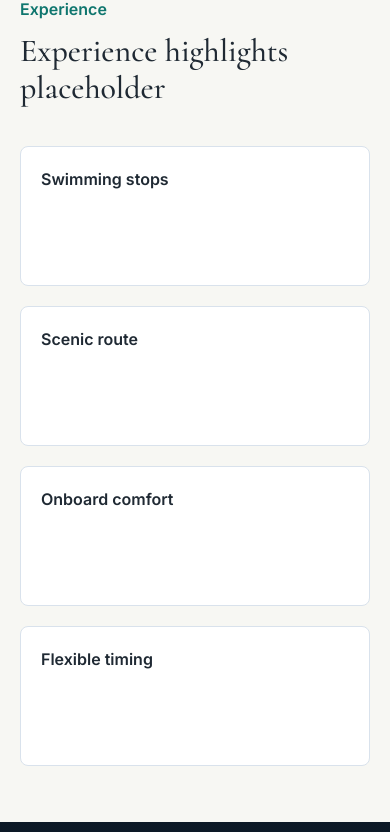
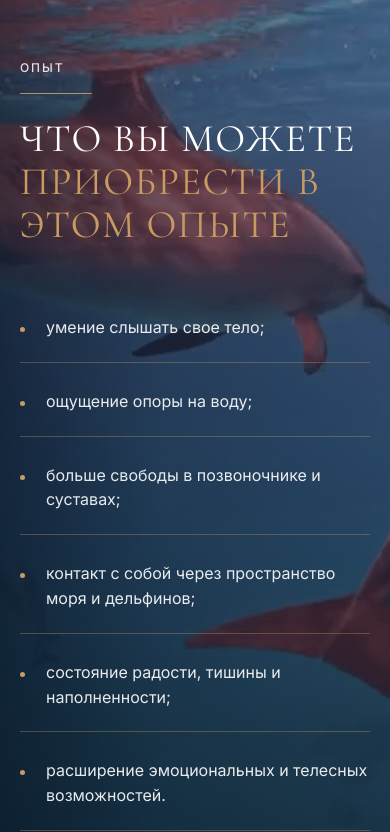
Before and after one commit to DariaKott/dolphins-website, a Next.js app: page / in a window 390 px wide. Shown: the part 3432-4264 px from the top of the page. Built offline with nearby package versions, Linux system fonts and the light colour scheme.

Commit message:
add section Experience

```diff
--- a/src/components/Experience/Experience.module.scss
+++ b/src/components/Experience/Experience.module.scss
@@ -1,49 +1,158 @@
-.header {
-  max-width: 720px;
+.experience {
+  display: flex;
+  min-height: 100vh;
+  align-items: center;
+  padding: 280px 0 120px;
+  color: #ffffff;
+  background-image:
+    linear-gradient(
+      180deg,
+      rgba(3, 14, 28, 0.24) 0%,
+      rgba(3, 14, 28, 0.44) 42%,
+      rgba(3, 14, 28, 0.76) 100%
+    ),
+    linear-gradient(
+      90deg,
+      rgba(3, 14, 28, 0.64) 0%,
+      rgba(3, 14, 28, 0.34) 42%,
+      rgba(3, 14, 28, 0.2) 100%
+    ),
+    url("../../assets/images/bg4.png");
+  background-repeat: no-repeat;
+  background-position: center center;
+  background-size: cover;
+}
 
-  p {
-    margin: 0 0 12px;
-    color: var(--color-accent);
-    font-weight: 700;
-  }
+.content {
+  width: 100%;
+  max-width: 1120px;
+}
 
-  h2 {
-    margin: 0;
-    font-size: 40px;
-    line-height: 1.15;
+.eyebrow {
+  margin: 0 0 28px;
+  color: rgba(255, 255, 255, 0.86);
+  font-family: var(--font-body), sans-serif;
+  font-size: 13px;
+  font-weight: 500;
+  letter-spacing: 0.18em;
+  line-height: 1.2;
+  text-transform: uppercase;
+
+  &::after {
+    display: block;
+    width: 72px;
+    height: 1px;
+    margin-top: 18px;
+    background-color: var(--color-gold);
+    content: "";
+    opacity: 0.9;
   }
 }
 
-.grid {
+.title {
+  max-width: 1080px;
+  margin: 0;
+  color: #ffffff;
+  font-family: var(--font-heading), Georgia, serif;
+  font-size: clamp(28px, 2.3vw, 46px);
+  font-weight: 400;
+  letter-spacing: 0.055em;
+  line-height: 1.08;
+  text-transform: uppercase;
+
+  span {
+    color: var(--color-gold);
+  }
+}
+
+.list {
   display: grid;
-  grid-template-columns: repeat(4, minmax(0, 1fr));
-  gap: 20px;
-  margin: 40px 0 0;
+  max-width: 1000px;
+  grid-template-columns: repeat(2, minmax(0, 1fr));
+  column-gap: clamp(64px, 8vw, 120px);
+  row-gap: 0;
+  margin: 64px 0 0;
   padding: 0;
   list-style: none;
 }
 
-.grid li {
-  min-height: 140px;
-  border: 1px solid var(--color-border);
-  border-radius: 8px;
-  padding: 20px;
-  background: var(--color-surface);
-  font-weight: 700;
+.list li {
+  position: relative;
+  min-height: 86px;
+  border-bottom: 1px solid rgba(200, 155, 99, 0.34);
+  padding: 26px 0 26px 34px;
+  color: rgba(255, 255, 255, 0.9);
+  font-family: var(--font-body), sans-serif;
+  font-size: clamp(18px, 1.3vw, 22px);
+  line-height: 1.5;
+
+  &::before {
+    position: absolute;
+    top: 38px;
+    left: 0;
+    width: 6px;
+    height: 6px;
+    border-radius: 50%;
+    background-color: var(--color-gold);
+    content: "";
+  }
 }
 
-@media (max-width: 1000px) {
-  .grid {
-    grid-template-columns: repeat(2, minmax(0, 1fr));
+@media (max-width: 900px) {
+  .experience {
+    min-height: auto;
+    padding: 140px 0 96px;
+    background-position: center center;
+  }
+
+  .title {
+    font-size: clamp(38px, 9vw, 64px);
+    letter-spacing: 0.045em;
+  }
+
+  .list {
+    max-width: 680px;
+    grid-template-columns: 1fr;
+    margin-top: 52px;
+  }
+
+  .list li {
+    min-height: auto;
+    padding-bottom: 22px;
   }
 }
 
 @media (max-width: 600px) {
-  .grid {
-    grid-template-columns: 1fr;
+  .experience {
+    padding: 120px 0 80px;
+    background-position: 58% center;
   }
 
-  .header h2 {
-    font-size: 32px;
+  .eyebrow {
+    margin-bottom: 24px;
+    font-size: 12px;
+    letter-spacing: 0.16em;
+  }
+
+  .title {
+    font-size: clamp(32px, 10vw, 46px);
+    letter-spacing: 0.035em;
+    line-height: 1.1;
+  }
+
+  .list {
+    gap: 0;
+    margin-top: 42px;
+  }
+
+  .list li {
+    padding-left: 26px;
+    font-size: 16px;
+    line-height: 1.55;
+  }
+
+  .list li::before {
+    width: 5px;
+    height: 5px;
   }
 }
--- a/src/components/Experience/Experience.tsx
+++ b/src/components/Experience/Experience.tsx
@@ -1,21 +1,35 @@
 import styles from "./Experience.module.scss";
 
-const items = ["Swimming stops", "Scenic route", "Onboard comfort", "Flexible timing"];
+const outcomes = [
+  "умение слышать свое тело;",
+  "ощущение опоры на воду;",
+  "больше свободы в позвоночнике и суставах;",
+  "контакт с собой через пространство моря и дельфинов;",
+  "состояние радости, тишины и наполненности;",
+  "расширение эмоциональных и телесных возможностей.",
+];
 
 export const Experience = () => {
   return (
-    <section id="experience" className="page-section" aria-labelledby="experience-title">
+    <section
+      id="experience"
+      className={styles.experience}
+      aria-labelledby="experience-title"
+    >
       <div className="container">
-        <div className={styles.header}>
-          <p>Experience</p>
-          <h2 id="experience-title">Experience highlights placeholder</h2>
+        <div className={styles.content}>
+          <p className={styles.eyebrow}>ОПЫТ</p>
+          <h2 id="experience-title" className={styles.title}>
+            ЧТО ВЫ МОЖЕТЕ
+            <br />
+            <span>ПРИОБРЕСТИ В ЭТОМ ОПЫТЕ</span>
+          </h2>
+          <ul className={styles.list}>
+            {outcomes.map((item) => (
+              <li key={item}>{item}</li>
+            ))}
+          </ul>
         </div>
-
-        <ul className={styles.grid}>
-          {items.map((item) => (
-            <li key={item}>{item}</li>
-          ))}
-        </ul>
       </div>
     </section>
   );
```
Also changed, not shown: src/assets/images/bg4.png (added), src/assets/images/bg8.png (added).
